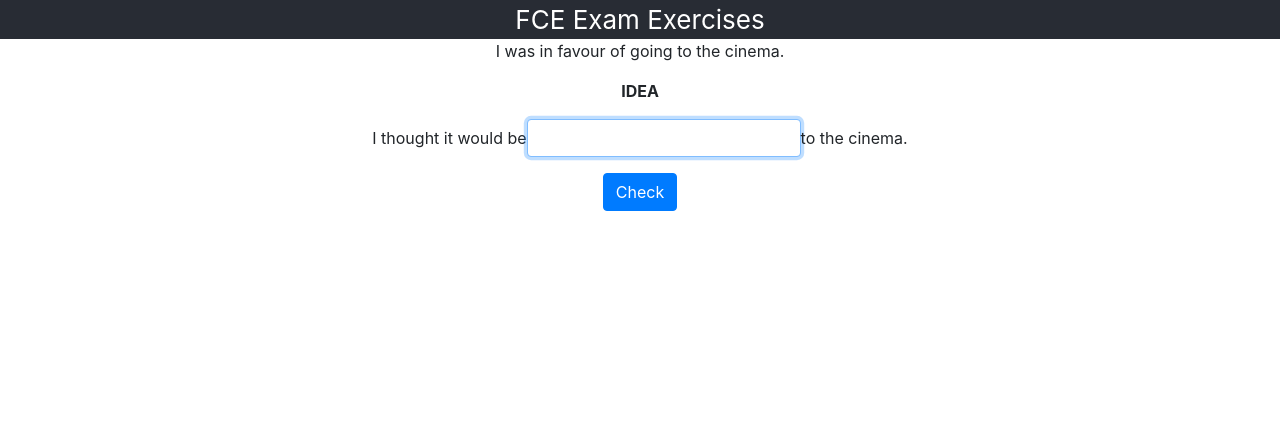
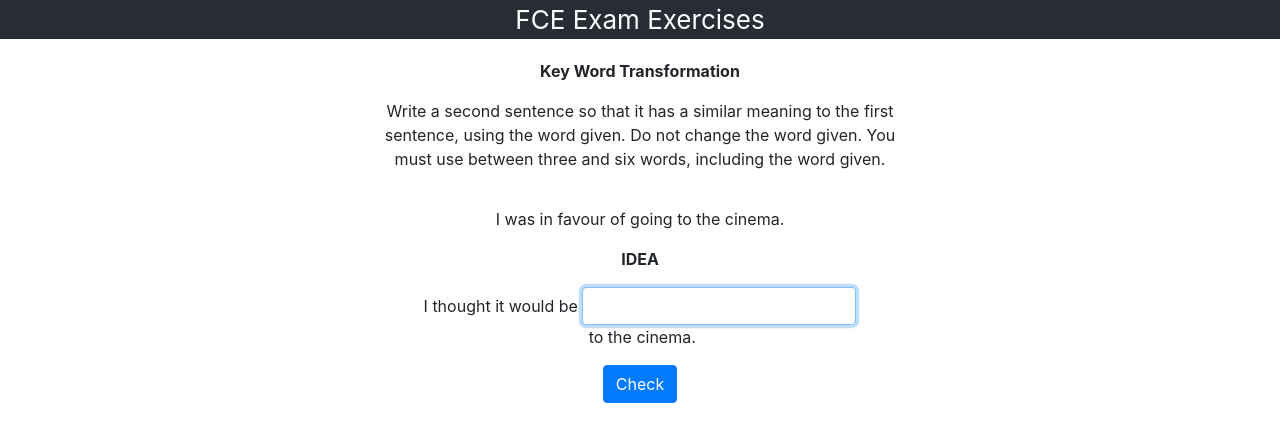
Before and after one commit to mekarpeles/notesclub, a React (Create React App) app in the folder front/: page / in a window 1280 px wide. Shown: the top 442 px of the page. Built offline with nearby package versions, Linux system fonts and the light colour scheme.

Commit message:
nicer css for exercise

```diff
--- a/front/src/App.css
+++ b/front/src/App.css
@@ -27,3 +27,18 @@ input.correct-answer {
 input.wrong-answer {
   color: red;
 }
+
+.exercise {
+  padding-top: 20px;
+}
+
+.exercise-core {
+  padding-top: 20px;
+}
+
+.sentence-to-complete {
+  text-align: center;
+  flex-direction: column;
+  align-items: center;
+  justify-content: center;
+}
--- a/front/src/App.tsx
+++ b/front/src/App.tsx
@@ -11,7 +11,7 @@ class App extends React.Component {
         <header className="App-header">
           <Header />
         </header>
-        <Exercise originalSentence="I was in favour of going to the cinema." word="IDEA" part1="I thought it would be" part2="to the cinema." solutions={solutions} />
+        <Exercise type="Key Word Transformation" instructions="Write a second sentence so that it has a similar meaning to the first sentence, using the word given. Do not change the word given. You must use between three and six words, including the word given." originalSentence="I was in favour of going to the cinema." word="IDEA" part1="I thought it would be" part2="to the cinema." solutions={solutions} />
       </div>
 
     );
--- a/front/src/Exercise.tsx
+++ b/front/src/Exercise.tsx
@@ -2,20 +2,22 @@ import * as React from 'react';
 import { Form, Button } from 'react-bootstrap';
 
 interface IProps {
+  type: string
   originalSentence: string
   word: string
   part1: string
   part2: string
   solutions: string[]
+  instructions: string
 }
 
 interface IState {
   answer: string
+  correctOrWrong: string
   solve: boolean
-  correctOrWrong: string
 }
 
-class Exerciser extends React.Component<IProps, IState> {
+class Exercise extends React.Component<IProps, IState> {
   constructor(props: IProps) {
     super(props)
 
@@ -32,7 +34,7 @@ class Exerciser extends React.Component<IProps, IState> {
     let correctOrWrong = "wrong"
 
     for(let i = 0; i < solutions.length; i++){
-      if(answer == solutions[i]){
+      if(answer === solutions[i]){
         correctOrWrong = "correct"
         break
       }
@@ -52,36 +54,62 @@ class Exerciser extends React.Component<IProps, IState> {
     const solutions = this.props.solutions
     return(
       <div className="solution">
-        <b>{solutions.length == 1 ? "Solution:" : "Solutions:"}</b>
+        <b>{solutions.length === 1 ? "Solution:" : "Solutions:"}</b>
         {solutions.map((solution) => <p>{solution}</p>)}
       </div>
     )
   }
+
+  renderInstructions = () => {
+    const instructions = this.props.instructions
+    return (
+      <div>
+        {instructions}
+      </div>
+    )
+  }
+
   public render() {
     const { answer, solve, correctOrWrong } = this.state
-    const { originalSentence, word, part1, part2 } = this.props
+    const { originalSentence, word, part1, part2, instructions, type } = this.props
 
     return (
+      <div className="exercise container">
+        <div className="row">
+          <div className="col-lg-3"></div>
+          <div className="col-lg-6">
             <div>
+              <p>
+                <b>{type}</b>
+              </p>
+              <p>
+                {instructions}
+              </p>
+            </div>
+            <div className="exercise-core">
               <p>{originalSentence}</p>
               <p><b>{word}</b></p>
-        <Form.Group className="form-inline exercise">
-          <Form.Label>{part1}</Form.Label>
+              <Form.Group className="form-inline sentence-to-complete">
+                <Form.Label>{part1}&nbsp;</Form.Label>
                 <Form.Control
                   type="text"
                   value={answer}
                   name="answer"
                   className={correctOrWrong + "-answer"}
                   onChange={this.handleChange as any} autoFocus/>
-          <Form.Label>to the cinema.</Form.Label>
+                <Form.Label>&nbsp;{part2}</Form.Label>
               </Form.Group>
               <Button onClick={this.check}>Check</Button>
               <div>
                 {solve ? this.renderSolutions() : <></>}
               </div>
             </div>
+          </div>
+          <div className="col-lg-3"></div>
+        </div>
+      </div>
     );
   }
 }
 
-export default Exerciser;
+export default Exercise;
```
Lines whose indentation alone changed are shown as unchanged.
